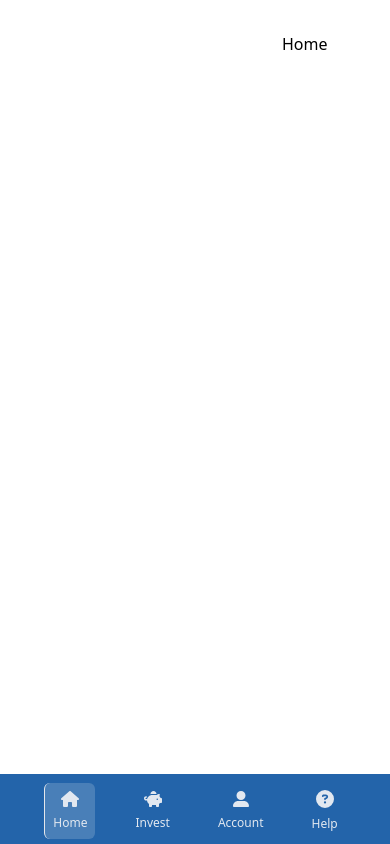
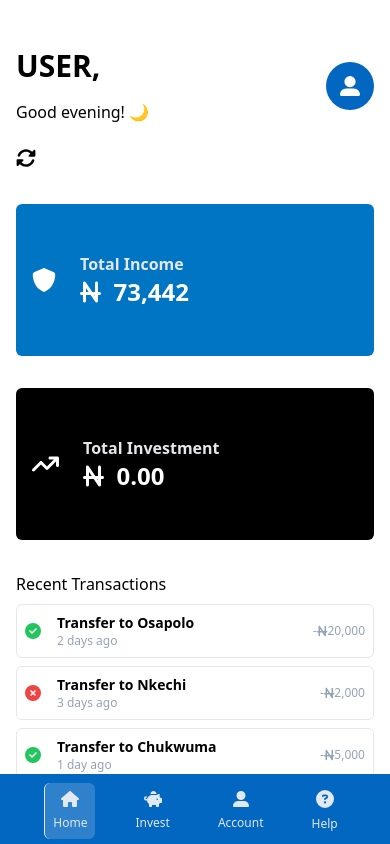
Before and after one commit to Opia12345/Nexus, a React (Vite) app in the folder Client/: page / in a window 390 px wide. Shown: the top 844 px of the page. Built offline with nearby package versions, Linux system fonts and the light colour scheme.

Commit message:
completed the home and sidenav components including responsiveness

```diff
--- a/Client/src/Components/Sidenav.jsx
+++ b/Client/src/Components/Sidenav.jsx
@@ -44,7 +44,7 @@ const Sidenav = () => {
     <>
       {!mobile && (
         <>
-          <nav className="w-[250px] h-screen py-10 bg-slate-200/5 backdrop-blur-md  bg-greenBlue text-white z-50 fixed left-0 top-0 p-8 flex flex-col justify-between">
+          <nav className="w-[250px] h-screen py-10 bg-greenBlue text-white z-50 fixed left-0 top-0 p-8 flex flex-col justify-between">
             <div className="">
               <div className="flex gap-4 justify-center items-center mb-8">
                 <img src="/logo.png" alt="" />
@@ -111,7 +111,7 @@ const Sidenav = () => {
 
       {mobile && (
         <>
-          <nav className="h-[70px] bg-slate-200/5 backdrop-blur-md  bg-greenBlue text-white z-50 w-full fixed left-0 bottom-0 p-2">
+          <nav className="h-[70px] bg-greenBlue text-white z-50 w-full fixed left-0 bottom-0 p-2">
             <div className="flex items-center justify-center gap-8">
               <span
                 onClick={() => handleLinkClick("/")}
--- a/Client/src/Pages/Home.jsx
+++ b/Client/src/Pages/Home.jsx
@@ -1,10 +1,174 @@
+import {
+  faArrowTrendUp,
+  faCheckCircle,
+  faDollar,
+  faNairaSign,
+  faRotate,
+  faShield,
+  faTimesCircle,
+  faUserAlt,
+} from "@fortawesome/free-solid-svg-icons";
+import { FontAwesomeIcon } from "@fortawesome/react-fontawesome";
 import React from "react";
 
 const Home = () => {
+  const getGreeting = () => {
+    const now = new Date();
+    const hour = now.getHours();
+
+    if (hour < 12) {
+      return "Good morning! 🌞";
+    } else if (hour < 16) {
+      return "Good afternoon! 🫰";
+    } else {
+      return "Good evening! 🌙";
+    }
+  };
+
+  const greeting = getGreeting();
+
+  const reload = () => {
+    window.location.reload();
+  };
+
+  const transactions = [
+    {
+      status: "valid",
+      icon: faCheckCircle,
+      to: "Osapolo",
+      time: "2 days ago",
+      amount: "20,000",
+    },
+    {
+      status: "invalid",
+      icon: faTimesCircle,
+      to: "Nkechi",
+      time: "3 days ago",
+      amount: "2,000",
+    },
+    {
+      status: "valid",
+      icon: faCheckCircle,
+      to: "Chukwuma",
+      time: "1 day ago",
+      amount: "5,000",
+    },
+    {
+      status: "valid",
+      icon: faCheckCircle,
+      to: "David",
+      time: "a month ago",
+      amount: "8,000",
+    },
+    {
+      status: "invalid",
+      icon: faTimesCircle,
+      to: "Sheila",
+      time: "9 days ago",
+      amount: "23,500",
+    },
+    {
+      status: "valid",
+      icon: faCheckCircle,
+      to: "Sharon",
+      time: "1 day ago",
+      amount: "1,000",
+    },
+  ];
+
   return (
     <>
-      <section className="ml-[250px] p-8">
-        <h1>Home</h1>
+      <section className="md:ml-[250px] md:p-8 p-4">
+        <div className="mt-8 flex items-center justify-between">
+          <div>
+            <h1 className="font-bold text-3xl">USER,</h1>
+            <h5 className="text-md mt-4">{greeting}</h5>
+          </div>
+          <div className="bg-greenBlue h-6 w-6 p-6 rounded-full text-white flex items-center justify-center">
+            <FontAwesomeIcon className="text-xl" icon={faUserAlt} />
+          </div>
+        </div>
+        <FontAwesomeIcon
+          onClick={reload}
+          icon={faRotate}
+          className="text-xl mt-6 cursor-pointer"
+        />
+        <div className="grid md:grid-cols-2 grid-cols-1 text-white gap-8 mt-8">
+          <div className="bg-frenchBlue rounded-md p-4 py-12">
+            <div className="flex items-center gap-6">
+              <FontAwesomeIcon className="text-2xl" icon={faShield} />
+              <div>
+                <h1 className="text-gray-200 text-md font-bold">
+                  Total Income
+                </h1>
+                <h5 className="text-2xl font-black">
+                  <FontAwesomeIcon icon={faNairaSign} />
+                  &nbsp; 73,442
+                </h5>
+              </div>
+            </div>
+          </div>
+          <div className="bg-black rounded-md p-4 py-12">
+            <div className="flex items-center gap-6">
+              <FontAwesomeIcon className="text-2xl" icon={faArrowTrendUp} />
+              <div>
+                <h1 className="text-gray-200 text-md font-bold">
+                  Total Investment
+                </h1>
+                <h5 className="text-2xl font-black">
+                  <FontAwesomeIcon icon={faNairaSign} />
+                  &nbsp; 0.00
+                </h5>
+              </div>
+            </div>
+          </div>
+        </div>
+
+        <div className="pb-20">
+          <h1 className="mt-8">Recent Transactions</h1>
+          <div className="grid md:grid-cols-2 grid-cols-1 gap-8 items-center">
+            <div>
+              {transactions.map((transaction, index) => (
+                <div
+                  key={index}
+                  className="border rounded-md mt-2 p-2 flex items-center justify-between"
+                >
+                  <div className="flex items-center gap-4">
+                    <FontAwesomeIcon
+                      className={
+                        transaction.status === "valid"
+                          ? "text-green-500"
+                          : "text-red-500"
+                      }
+                      icon={transaction.icon}
+                    />
+                    <div>
+                      <h5 className="font-bold text-sm">
+                        Transfer to {transaction.to}
+                      </h5>
+                      <h6 className="text-xs text-slate-400">
+                        {transaction.time}
+                      </h6>
+                    </div>
+                  </div>
+                  <span className="text-xs flex items-center text-slate-400">
+                    -<FontAwesomeIcon icon={faNairaSign} />
+                    <h5>{transaction.amount}</h5>
+                  </span>
+                </div>
+              ))}
+            </div>
+            <div className="flex items-center justify-center flex-col">
+              <img src="inv.svg" className="w-[20em]" alt="" />
+              <h1 className="text-slate-400">
+                Start Investing today and earn 20% per annum!
+              </h1>
+              <button className="mt-4 bg-frenchBlue text-white px-6 py-2 rounded-md">
+                Get Started
+              </button>
+            </div>
+          </div>
+        </div>
       </section>
     </>
   );
--- a/Client/tailwind/Output.css
+++ b/Client/tailwind/Output.css
@@ -558,32 +558,20 @@ video {
   position: fixed;
 }
 
+.bottom-0 {
+  bottom: 0px;
+}
+
 .left-0 {
   left: 0px;
-}
-
-.right-10 {
-  right: 2.5rem;
 }
 
 .top-0 {
   top: 0px;
 }
 
-.top-10 {
-  top: 2.5rem;
-}
-
-.bottom-0 {
-  bottom: 0px;
-}
-
 .z-50 {
   z-index: 50;
-}
-
-.mb-12 {
-  margin-bottom: 3rem;
 }
 
 .mb-8 {
@@ -594,36 +582,60 @@ video {
   margin-left: 250px;
 }
 
+.mt-4 {
+  margin-top: 1rem;
+}
+
+.mt-6 {
+  margin-top: 1.5rem;
+}
+
+.mt-8 {
+  margin-top: 2rem;
+}
+
+.mt-2 {
+  margin-top: 0.5rem;
+}
+
+.mb-4 {
+  margin-bottom: 1rem;
+}
+
 .flex {
   display: flex;
 }
 
-.h-2 {
-  height: 0.5rem;
+.grid {
+  display: grid;
+}
+
+.h-6 {
+  height: 1.5rem;
+}
+
+.h-\[70px\] {
+  height: 70px;
 }
 
 .h-screen {
   height: 100vh;
 }
 
-.h-\[screen\] {
-  height: screen;
+.h-\[\] {
+  height: ;
 }
 
-.h-\[40PX\] {
-  height: 40PX;
+.h-\[300px\] {
+  height: 300px;
 }
 
-.h-\[40px\] {
-  height: 40px;
+.h-\[30px\] {
+  height: 30px;
 }
 
-.h-\[70px\] {
-  height: 70px;
-}
-
-.w-2 {
-  width: 0.5rem;
+.w-6 {
+  width: 1.5rem;
 }
 
 .w-\[250px\] {
@@ -634,30 +646,36 @@ video {
   width: 100%;
 }
 
-.w-\[150px\] {
-  width: 150px;
+.w-\[\] {
+  width: ;
 }
 
-.w-\[100px\] {
-  width: 100px;
+.w-\[600px\] {
+  width: 600px;
 }
 
-.w-\[80px\] {
-  width: 80px;
+.w-\[500px\] {
+  width: 500px;
 }
 
-.-translate-x-full {
-  --tw-translate-x: -100%;
-  transform: translate(var(--tw-translate-x), var(--tw-translate-y)) rotate(var(--tw-rotate)) skewX(var(--tw-skew-x)) skewY(var(--tw-skew-y)) scaleX(var(--tw-scale-x)) scaleY(var(--tw-scale-y));
+.w-\[550px\] {
+  width: 550px;
 }
 
-.translate-x-0 {
-  --tw-translate-x: 0px;
-  transform: translate(var(--tw-translate-x), var(--tw-translate-y)) rotate(var(--tw-rotate)) skewX(var(--tw-skew-x)) skewY(var(--tw-skew-y)) scaleX(var(--tw-scale-x)) scaleY(var(--tw-scale-y));
+.w-\[50px\] {
+  width: 50px;
 }
 
-.transform {
-  transform: translate(var(--tw-translate-x), var(--tw-translate-y)) rotate(var(--tw-rotate)) skewX(var(--tw-skew-x)) skewY(var(--tw-skew-y)) scaleX(var(--tw-scale-x)) scaleY(var(--tw-scale-y));
+.w-\[10em\] {
+  width: 10em;
+}
+
+.w-\[20em\] {
+  width: 20em;
+}
+
+.w-\[30em\] {
+  width: 30em;
 }
 
 .cursor-pointer {
@@ -668,20 +686,20 @@ video {
   resize: both;
 }
 
+.grid-cols-2 {
+  grid-template-columns: repeat(2, minmax(0, 1fr));
+}
+
+.grid-cols-1 {
+  grid-template-columns: repeat(1, minmax(0, 1fr));
+}
+
 .flex-col {
   flex-direction: column;
 }
 
-.items-start {
-  align-items: flex-start;
-}
-
 .items-center {
   align-items: center;
-}
-
-.justify-start {
-  justify-content: flex-start;
 }
 
 .justify-center {
@@ -708,8 +726,8 @@ video {
   gap: 0.75rem;
 }
 
-.overflow-y-scroll {
-  overflow-y: scroll;
+.gap-6 {
+  gap: 1.5rem;
 }
 
 .rounded-full {
@@ -720,6 +738,10 @@ video {
   border-radius: 0.375rem;
 }
 
+.rounded {
+  border-radius: 0.25rem;
+}
+
 .border {
   border-width: 1px;
 }
@@ -728,13 +750,14 @@ video {
   border-inline-start-width: 1px;
 }
 
-.border-e {
-  border-inline-end-width: 1px;
+.border-green-500 {
+  --tw-border-opacity: 1;
+  border-color: rgb(34 197 94 / var(--tw-border-opacity));
 }
 
-.bg-green-500 {
+.bg-greenBlue {
   --tw-bg-opacity: 1;
-  background-color: rgb(34 197 94 / var(--tw-bg-opacity));
+  background-color: rgb(2 103 193 / var(--tw-bg-opacity));
 }
 
 .bg-slate-200\/20 {
@@ -745,29 +768,35 @@ video {
   background-color: rgb(226 232 240 / 0.05);
 }
 
-.bg-greenBlue {
+.bg-frenchBlue {
   --tw-bg-opacity: 1;
-  background-color: rgb(35 100 170 / var(--tw-bg-opacity));
+  background-color: rgb(0 117 196 / var(--tw-bg-opacity));
 }
 
-.bg-pictionBlue {
+.bg-gamboge {
   --tw-bg-opacity: 1;
-  background-color: rgb(61 165 217 / var(--tw-bg-opacity));
+  background-color: rgb(239 160 11 / var(--tw-bg-opacity));
 }
 
-.bg-verdigris {
+.bg-red-400 {
   --tw-bg-opacity: 1;
-  background-color: rgb(115 191 184 / var(--tw-bg-opacity));
+  background-color: rgb(248 113 113 / var(--tw-bg-opacity));
 }
 
-.bg-mikadoYellow {
-  --tw-bg-opacity: 1;
-  background-color: rgb(254 198 1 / var(--tw-bg-opacity));
+.bg-\[\] {
+  background-color: ;
 }
 
-.bg-pumpkin {
-  --tw-bg-opacity: 1;
-  background-color: rgb(234 115 23 / var(--tw-bg-opacity));
+.bg-frenchBlue\/20 {
+  background-color: rgb(0 117 196 / 0.2);
+}
+
+.bg-gamboge\/20 {
+  background-color: rgb(239 160 11 / 0.2);
+}
+
+.bg-gamboge\/10 {
+  background-color: rgb(239 160 11 / 0.1);
 }
 
 .bg-black {
@@ -775,17 +804,83 @@ video {
   background-color: rgb(0 0 0 / var(--tw-bg-opacity));
 }
 
-.bg-slate-200 {
+.bg-SRO {
   --tw-bg-opacity: 1;
-  background-color: rgb(226 232 240 / var(--tw-bg-opacity));
+  background-color: rgb(214 81 8 / var(--tw-bg-opacity));
+}
+
+.bg-gradient-to-r {
+  background-image: linear-gradient(to right, var(--tw-gradient-stops));
+}
+
+.bg-\[url\(\)\] {
+  background-image: url();
+}
+
+.bg-\[url\(\'\'\)\] {
+  background-image: url('');
+}
+
+.bg-\[url\(\'\/bg1\.jpg\'\)\] {
+  background-image: url('/bg1.jpg');
+}
+
+.bg-\[url\(\'\/bg2\.jpg\'\)\] {
+  background-image: url('/bg2.jpg');
+}
+
+.from-frenchBlue {
+  --tw-gradient-from: #0075C4 var(--tw-gradient-from-position);
+  --tw-gradient-to: rgb(0 117 196 / 0) var(--tw-gradient-to-position);
+  --tw-gradient-stops: var(--tw-gradient-from), var(--tw-gradient-to);
+}
+
+.to-greenBlue {
+  --tw-gradient-to: #0267C1 var(--tw-gradient-to-position);
+}
+
+.to-red-400 {
+  --tw-gradient-to: #f87171 var(--tw-gradient-to-position);
+}
+
+.to-transparent {
+  --tw-gradient-to: transparent var(--tw-gradient-to-position);
+}
+
+.to-frenchBlue\/20 {
+  --tw-gradient-to: rgb(0 117 196 / 0.2) var(--tw-gradient-to-position);
+}
+
+.to-frenchBlue\/5 {
+  --tw-gradient-to: rgb(0 117 196 / 0.05) var(--tw-gradient-to-position);
+}
+
+.to-frenchBlue\/30 {
+  --tw-gradient-to: rgb(0 117 196 / 0.3) var(--tw-gradient-to-position);
+}
+
+.to-frenchBlue\/90 {
+  --tw-gradient-to: rgb(0 117 196 / 0.9) var(--tw-gradient-to-position);
+}
+
+.to-frenchBlue\/60 {
+  --tw-gradient-to: rgb(0 117 196 / 0.6) var(--tw-gradient-to-position);
+}
+
+.bg-cover {
+  background-size: cover;
+}
+
+.bg-center {
+  background-position: center;
+}
+
+.bg-no-repeat {
+  background-repeat: no-repeat;
 }
 
 .p-2 {
   padding: 0.5rem;
-}
-
-.p-4 {
-  padding: 1rem;
 }
 
 .p-6 {
@@ -796,9 +891,45 @@ video {
   padding: 2rem;
 }
 
+.p-4 {
+  padding: 1rem;
+}
+
+.p-3 {
+  padding: 0.75rem;
+}
+
 .py-10 {
   padding-top: 2.5rem;
   padding-bottom: 2.5rem;
+}
+
+.py-12 {
+  padding-top: 3rem;
+  padding-bottom: 3rem;
+}
+
+.px-6 {
+  padding-left: 1.5rem;
+  padding-right: 1.5rem;
+}
+
+.py-2 {
+  padding-top: 0.5rem;
+  padding-bottom: 0.5rem;
+}
+
+.pb-12 {
+  padding-bottom: 3rem;
+}
+
+.pb-20 {
+  padding-bottom: 5rem;
+}
+
+.text-3xl {
+  font-size: 1.875rem;
+  line-height: 2.25rem;
 }
 
 .text-lg {
@@ -816,13 +947,27 @@ video {
   line-height: 1rem;
 }
 
+.text-2xl {
+  font-size: 1.5rem;
+  line-height: 2rem;
+}
+
+.text-sm {
+  font-size: 0.875rem;
+  line-height: 1.25rem;
+}
+
 .font-black {
   font-weight: 900;
 }
 
-.text-blue-600 {
+.font-bold {
+  font-weight: 700;
+}
+
+.text-slate-200 {
   --tw-text-opacity: 1;
-  color: rgb(37 99 235 / var(--tw-text-opacity));
+  color: rgb(226 232 240 / var(--tw-text-opacity));
 }
 
 .text-white {
@@ -835,17 +980,46 @@ video {
   color: rgb(148 163 184 / var(--tw-text-opacity));
 }
 
-.text-slate-200 {
+.text-slate-100 {
   --tw-text-opacity: 1;
-  color: rgb(226 232 240 / var(--tw-text-opacity));
+  color: rgb(241 245 249 / var(--tw-text-opacity));
 }
 
-.opacity-0 {
-  opacity: 0;
+.text-slate-300 {
+  --tw-text-opacity: 1;
+  color: rgb(203 213 225 / var(--tw-text-opacity));
 }
 
-.opacity-100 {
-  opacity: 1;
+.text-slate-200\/20 {
+  color: rgb(226 232 240 / 0.2);
+}
+
+.text-slate-200\/5 {
+  color: rgb(226 232 240 / 0.05);
+}
+
+.text-gray-200 {
+  --tw-text-opacity: 1;
+  color: rgb(229 231 235 / var(--tw-text-opacity));
+}
+
+.text-gray-300 {
+  --tw-text-opacity: 1;
+  color: rgb(209 213 219 / var(--tw-text-opacity));
+}
+
+.text-green-500 {
+  --tw-text-opacity: 1;
+  color: rgb(34 197 94 / var(--tw-text-opacity));
+}
+
+.text-red-500 {
+  --tw-text-opacity: 1;
+  color: rgb(239 68 68 / var(--tw-text-opacity));
+}
+
+.bg-blend-darken {
+  background-blend-mode: darken;
 }
 
 .backdrop-blur-md {
@@ -862,18 +1036,8 @@ video {
   transition-duration: 150ms;
 }
 
-.transition-all {
-  transition-property: all;
-  transition-timing-function: cubic-bezier(0.4, 0, 0.2, 1);
-  transition-duration: 150ms;
-}
-
 .duration-300 {
   transition-duration: 300ms;
-}
-
-.duration-500 {
-  transition-duration: 500ms;
 }
 
 .ease-in-out {
@@ -883,3 +1047,25 @@ video {
 .hover\:bg-slate-200\/5:hover {
   background-color: rgb(226 232 240 / 0.05);
 }
+
+@media (min-width: 768px) {
+  .md\:ml-\[250px\] {
+    margin-left: 250px;
+  }
+
+  .md\:w-\[550px\] {
+    width: 550px;
+  }
+
+  .md\:grid-cols-1 {
+    grid-template-columns: repeat(1, minmax(0, 1fr));
+  }
+
+  .md\:grid-cols-2 {
+    grid-template-columns: repeat(2, minmax(0, 1fr));
+  }
+
+  .md\:p-8 {
+    padding: 2rem;
+  }
+}
```
Also changed, not shown: Client/tailwind.config.js (+5 -5 lines), Client/public/inv.svg (added).
